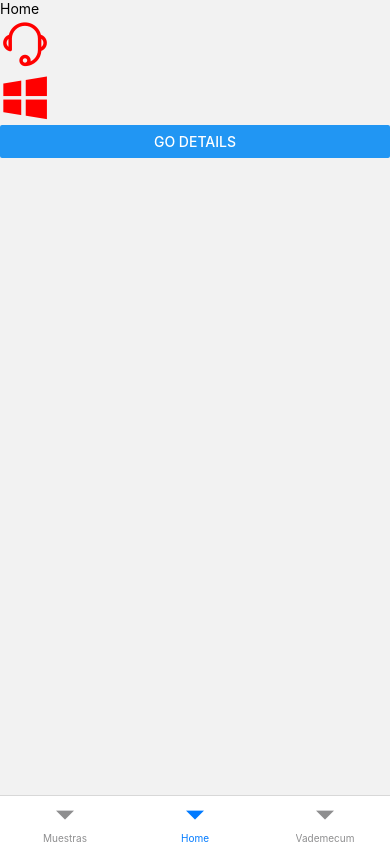
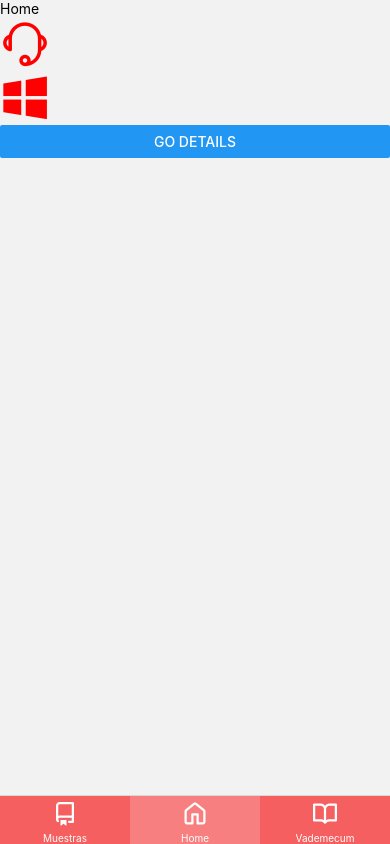
Before and after one commit to maitzeth/rn-contact-app-2, a React Native app: screen / in a window 390 px wide. Built offline with nearby package versions, Linux system fonts and the light colour scheme.

Commit message:
feat: adding styling to tab navigation

```diff
--- a/package.json
+++ b/package.json
@@ -13,6 +13,7 @@
     "@react-navigation/bottom-tabs": "^6.5.20",
     "@react-navigation/native": "^6.1.17",
     "@react-navigation/native-stack": "^6.9.26",
+    "color": "^4.2.3",
     "react": "18.2.0",
     "react-native": "0.73.6",
     "react-native-safe-area-context": "^4.9.0",
@@ -29,6 +30,7 @@
     "@react-native/eslint-config": "0.73.2",
     "@react-native/metro-config": "0.73.5",
     "@react-native/typescript-config": "0.73.1",
+    "@types/color": "^3.0.6",
     "@types/react": "^18.2.6",
     "@types/react-native-vector-icons": "^6.4.18",
     "@types/react-test-renderer": "^18.0.0",
--- a/src/navigation/index.tsx
+++ b/src/navigation/index.tsx
@@ -6,13 +6,50 @@ import {Muestras} from '../screens/Muestras';
 import {Details} from '../screens/Details';
 import {NavigationContainer} from '@react-navigation/native';
 import {createNativeStackNavigator} from '@react-navigation/native-stack';
+import Icon from 'react-native-vector-icons/Octicons';
+import {theme} from '../utils/theme';
+import Color from 'color';
 
 const Tab = createBottomTabNavigator();
 const Stack = createNativeStackNavigator();
 
+const screenOptions = (route: string, color: string) => {
+  let iconName;
+
+  switch (route) {
+    case 'Home':
+      iconName = 'home';
+      break;
+    case 'Muestras':
+      iconName = 'repo';
+      break;
+    case 'Vademecum':
+      iconName = 'book';
+      break;
+    default:
+      break;
+  }
+
+  return <Icon name={iconName} color={color} size={24} />;
+};
+
 function Tabs() {
   return (
-    <Tab.Navigator initialRouteName="Home" screenOptions={{headerShown: false}}>
+    <Tab.Navigator
+      initialRouteName="Home"
+      screenOptions={({route}) => {
+        return {
+          tabBarIcon: ({color}) => screenOptions(route.name, color),
+          tabBarActiveTintColor: 'white',
+          tabBarInactiveTintColor: 'white',
+          tabBarActiveBackgroundColor: Color(theme.theme.colors.primary)
+            .alpha(0.8)
+            .rgb()
+            .string(),
+          tabBarInactiveBackgroundColor: theme.theme.colors.primary,
+          headerShown: false,
+        };
+      }}>
       <Tab.Screen name="Muestras" component={Muestras} />
       <Tab.Screen name="Home" component={Home} />
       <Tab.Screen name="Vademecum" component={Vademecum} />
```
Also changed, not shown: 1 other file (tests, documents, lock files or other folders).
